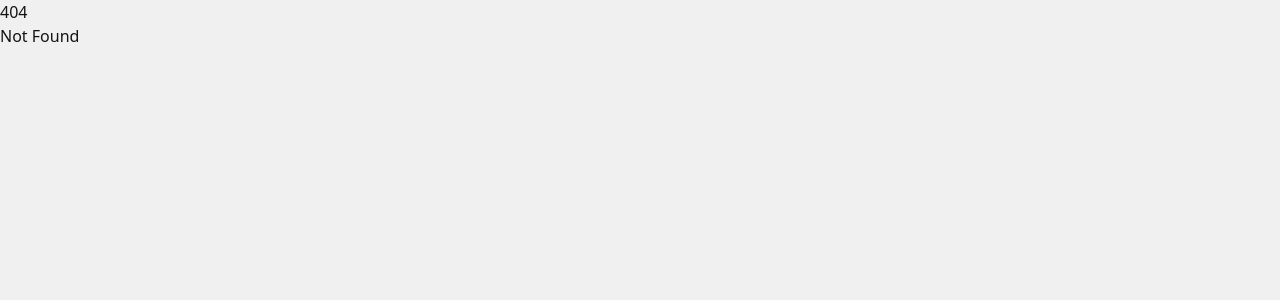
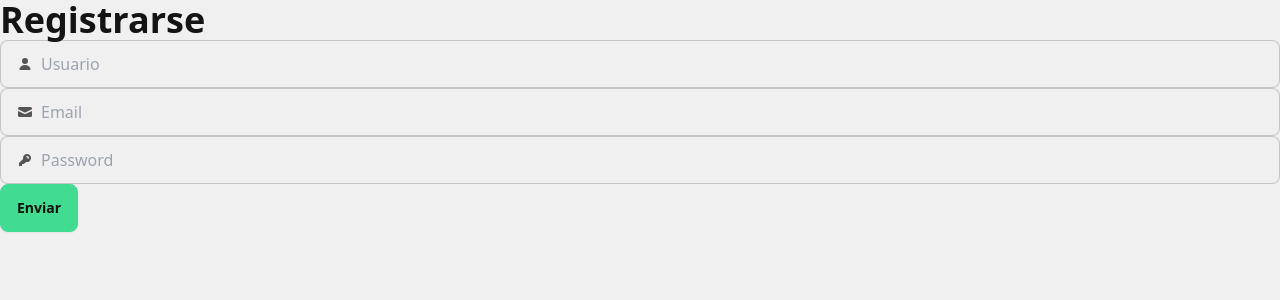
Before and after one commit to Erickype/DGC_gestion_indicadores, a SvelteKit app in the folder DGC_gestion_indicadores_frontend/: page /register in a window 1280 px wide. Before the commit this address had no page. Shown: the top 300 px of the page. Built offline with nearby package versions, Linux system fonts and the light colour scheme.

Commit message:
Register basic page and server method

```diff
--- /dev/null
+++ b/DGC_gestion_indicadores_frontend/src/routes/register/+page.server.ts
@@ -0,0 +1,42 @@
+import { fail, redirect } from '@sveltejs/kit'
+import type { Action, Actions, PageServerLoad } from './$types'
+import type { RegisterError, RegisterRequest } from '$lib/api/model/auth/register'
+import { Register } from '$lib/api/controller/auth/auth'
+
+export const load: PageServerLoad = async () => {
+}
+
+const register: Action = async ({ request }) => {
+    const data = await request.formData()
+    const username = data.get('username')
+    const email = data.get('email')
+    const password = data.get('password')
+
+    if (
+        typeof username !== 'string' ||
+        typeof password !== 'string' ||
+        typeof email !== 'string' ||
+        !username ||
+        !email ||
+        !password
+    ) {
+        return fail(400, { invalid: true })
+    }
+
+    const registerRequest: RegisterRequest = {
+        username: username,
+        email: email,
+        password: password
+    }
+
+    const res = await Register(registerRequest)
+
+    if(!res.ok){
+        const err: RegisterError = await res.json()
+        return fail(res.status, {error: err.error})
+    }
+
+    redirect(303, "/login")
+}
+
+export const actions: Actions = { register }
--- /dev/null
+++ b/DGC_gestion_indicadores_frontend/src/routes/register/+page.svelte
@@ -0,0 +1,40 @@
+<script lang="ts">
+	import Avatar from '$lib/icons/avatar.svelte';
+	import Key from '$lib/icons/key.svelte';
+	import Letter from '$lib/icons/letter.svelte';
+	import type { ActionData } from './$types';
+
+	export let form: ActionData;
+</script>
+
+<h1 class="text-4xl font-bold">Registrarse</h1>
+
+<form action="?/register" method="POST">
+	<label class="input input-bordered flex items-center gap-2" for="username">
+		<Avatar customClass="w-4 h-4 opacity-70"></Avatar>
+		<input class="glow" placeholder="Usuario" id="username" name="username" type="text" required />
+	</label>
+
+	<label class="input input-bordered flex items-center gap-2" for="email">
+		<Letter customClass="w-4 h-4 opacity-70"></Letter>
+		<input class="glow" placeholder="Email" id="email" name="email" type="email" required />
+	</label>
+
+	<label class="input input-bordered flex items-center gap-2" for="password">
+		<Key customClass="w-4 h-4 opacity-70"></Key>
+		<input
+			class="glow"
+			placeholder="Password"
+			id="password"
+			name="password"
+			type="password"
+			required
+		/>
+	</label>
+
+	{#if form?.error}
+		<p class="error">{form?.error}</p>
+	{/if}
+
+	<button class="btn btn-success" type="submit">Enviar</button>
+</form>
```
